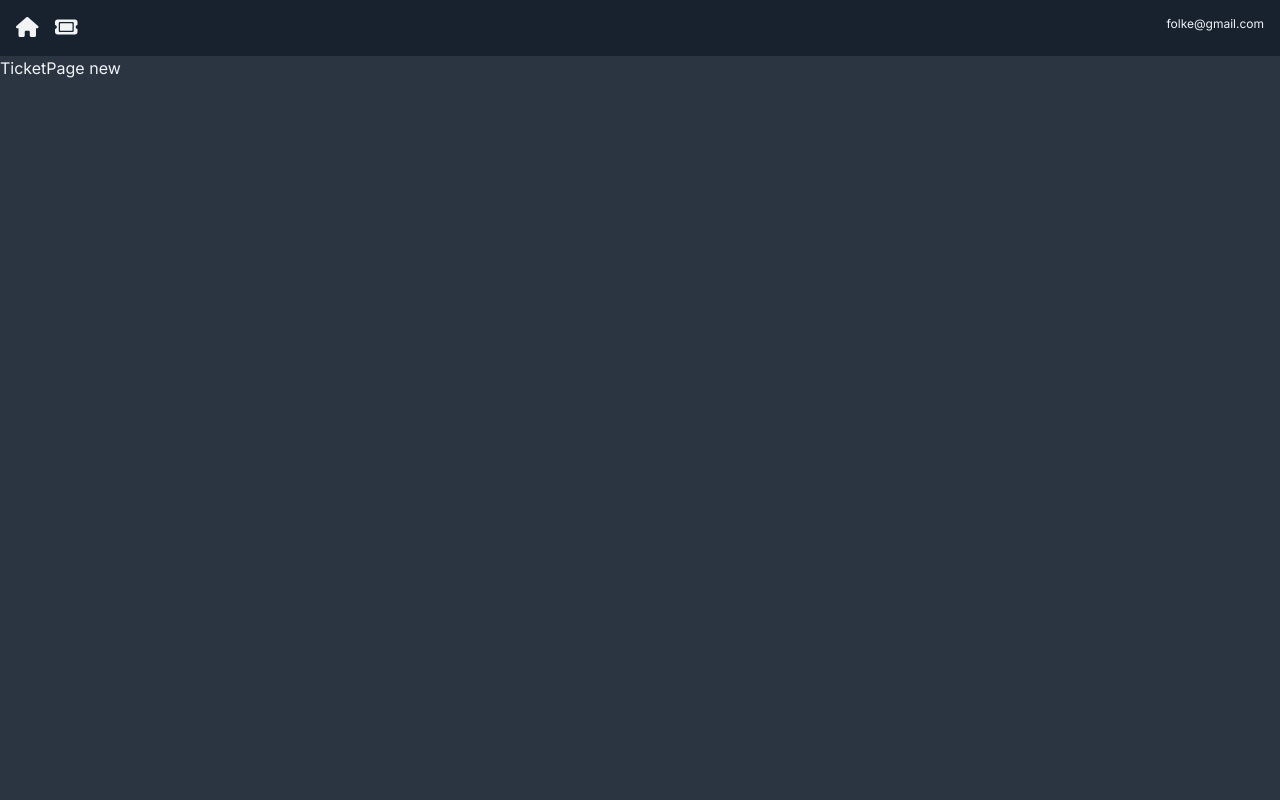
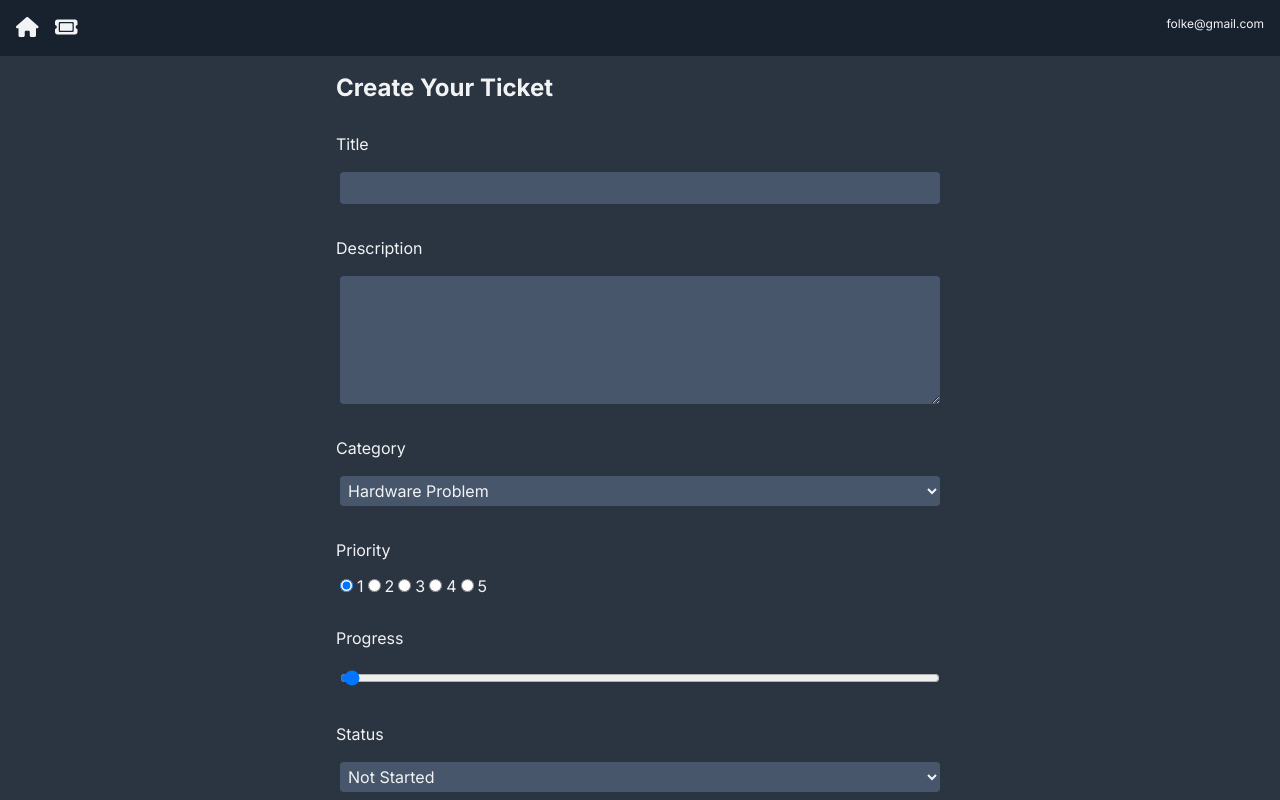
Before and after one commit to edwarmv/nextjs-mongodb-docker-ticket-app, a Next.js app: page /TicketPage/new in a window 1280 px wide. Built offline with nearby package versions, Linux system fonts and the light colour scheme.

Commit message:
feat: create ticket
Use docker for mongodb and mongo-express

```diff
--- /dev/null
+++ b/app/(components)/TicketForm.jsx
@@ -0,0 +1,163 @@
+"use client";
+import { useRouter } from "next/navigation";
+import React, { useState } from "react";
+
+const TicketForm = () => {
+  const router = useRouter();
+
+  const handleChange = (e) => {
+    const value = e.target.value;
+    const name = e.target.name;
+
+    setFormData((prevState) => ({
+      ...prevState,
+      [name]: value,
+    }));
+  };
+
+  const handleSubmit = async (e) => {
+    e.preventDefault();
+
+    const res = await fetch("/api/Tickets", {
+      method: "POST",
+      body: JSON.stringify({ formData }),
+      "content-type": "application/json",
+    });
+
+    if (!res.ok) {
+      throw new Error("Faild to create Ticket.");
+    }
+
+    router.refresh();
+    router.push("/");
+  };
+
+  const startingTicketData = {
+    title: "",
+    description: "",
+    priority: 1,
+    progress: 0,
+    status: "not started",
+    category: "Hardware Problem",
+  };
+
+  const [formData, setFormData] = useState(startingTicketData);
+
+  return (
+    <div className="flex justify-center">
+      <form
+        className="flex flex-col gap-3 w-1/2"
+        method="post"
+        onSubmit={handleSubmit}
+      >
+        <h3>Create Your Ticket</h3>
+
+        <label>Title</label>
+        <input
+          id="title"
+          name="title"
+          type="text"
+          onChange={handleChange}
+          required={true}
+          value={formData.title}
+        />
+
+        <label>Description</label>
+        <textarea
+          id="description"
+          name="description"
+          onChange={handleChange}
+          required={true}
+          value={formData.description}
+          rows={5}
+        />
+
+        <label>Category</label>
+        <select
+          name="category"
+          value={formData.category}
+          onChange={handleChange}
+        >
+          <option value={"Hardware Problem"}>Hardware Problem</option>
+          <option value={"Sofware Problem"}>Sofware Problem</option>
+          <option value={"Project"}>Project</option>
+        </select>
+
+        <label>Priority</label>
+        <div>
+          <input
+            id="priority-1"
+            name="priority"
+            type="radio"
+            onChange={handleChange}
+            value={1}
+            checked={formData.priority == 1}
+          />
+          <label>1</label>
+
+          <input
+            id="priority-2"
+            name="priority"
+            type="radio"
+            onChange={handleChange}
+            value={2}
+            checked={formData.priority == 2}
+          />
+          <label>2</label>
+
+          <input
+            id="priority-3"
+            name="priority"
+            type="radio"
+            onChange={handleChange}
+            value={3}
+            checked={formData.priority == 3}
+          />
+          <label>3</label>
+
+          <input
+            id="priority-4"
+            name="priority"
+            type="radio"
+            onChange={handleChange}
+            value={4}
+            checked={formData.priority == 4}
+          />
+          <label>4</label>
+
+          <input
+            id="priority-5"
+            name="priority"
+            type="radio"
+            onChange={handleChange}
+            value={5}
+            checked={formData.priority == 5}
+          />
+          <label>5</label>
+        </div>
+
+        <label>Progress</label>
+        <input
+          type="range"
+          id="progress"
+          name="progress"
+          value={formData.progress}
+          min={0}
+          max={100}
+          onChange={handleChange}
+        />
+
+        <label>Status</label>
+        <select name="status" value={formData.status} onChange={handleChange}>
+          <option value={"not started"}>Not Started</option>
+          <option value={"started"}>Started</option>
+          <option value={"done"}>Done</option>
+        </select>
+
+        <input type="submit" className="btn" value={"Create Ticket"} />
+      </form>
+    </div>
+  );
+};
+
+export default TicketForm;
--- /dev/null
+++ b/app/(models)/Ticket.js
@@ -0,0 +1,23 @@
+import mongoose, { Schema } from "mongoose";
+
+mongoose.connect(process.env.MONGODB_URI, {
+  dbName: "TicketDB",
+});
+mongoose.Promise = global.Promise;
+
+const ticketSchema = new Schema(
+  {
+    title: String,
+    description: String,
+    category: String,
+    priority: Number,
+    progress: Number,
+    status: String,
+    active: Boolean,
+  },
+  { timestamps: true },
+);
+
+const Ticket = mongoose.models.Ticket || mongoose.model("Ticket", ticketSchema);
+
+export default Ticket;
--- a/app/TicketPage/[id]/page.jsx
+++ b/app/TicketPage/[id]/page.jsx
@@ -1,5 +1,7 @@
+import TicketForm from "@/app/(components)/TicketForm";
+
 const TicketPage = ({ params }) => {
-  return <div>TicketPage {params.id}</div>;
+  return <TicketForm />;
 };
 
 export default TicketPage;
--- /dev/null
+++ b/app/api/Tickets/route.js
@@ -0,0 +1,22 @@
+import Ticket from "@/app/(models)/Ticket";
+import { NextResponse } from "next/server";
+
+export async function POST(req) {
+  try {
+    const body = await req.json();
+    const ticketData = body.formData;
+    await Ticket.create(ticketData);
+    return NextResponse.json({ message: "Ticket Created" }, { status: 201 });
+  } catch (error) {
+    return NextResponse.json({ message: "Error", error }, { status: 500 });
+  }
+}
+
+export async function GET() {
+  try {
+    const tickets = await Ticket.find();
+    return NextResponse.json({ tickets }, { status: 200 });
+  } catch (error) {
+    return NextResponse.json({ message: "Error", error }, { status: 500 });
+  }
+}
--- a/app/globals.css
+++ b/app/globals.css
@@ -29,6 +29,20 @@
   p {
     @apply text-xs text-default-text;
   }
+
+  form {
+    @apply rounded-xl p-4;
+  }
+
+  label {
+    @apply mt-4;
+  }
+
+  input,
+  select,
+  textarea {
+    @apply m-1 rounded bg-card p-1;
+  }
 }
 
 @layer components {
@@ -36,6 +50,6 @@
     @apply text-default-text text-xl;
   }
   .btn {
-    @apply hover:no-underline bg-blue-accent hover:bg-blue-accent-hover tracking-wider w-full text-center text-nav font-bold cursor-pointer uppercase px-4 py-2 rounded-md transition-color block;
+    @apply hover:no-underline bg-blue-accent hover:bg-blue-accent-hover tracking-wider w-full text-center text-nav font-bold cursor-pointer uppercase px-4 py-2 rounded-md transition-colors block;
   }
 }
--- a/package.json
+++ b/package.json
@@ -14,6 +14,8 @@
     "autoprefixer": "10.4.16",
     "eslint": "8.52.0",
     "eslint-config-next": "13.5.6",
+    "mongodb": "^6.2.0",
+    "mongoose": "^7.6.3",
     "next": "13.5.6",
     "postcss": "8.4.31",
     "react": "18.2.0",
```
Also changed, not shown: docker-compose.yml (added, +20 -0 lines), 2 other files (tests, documents, lock files or other folders).
